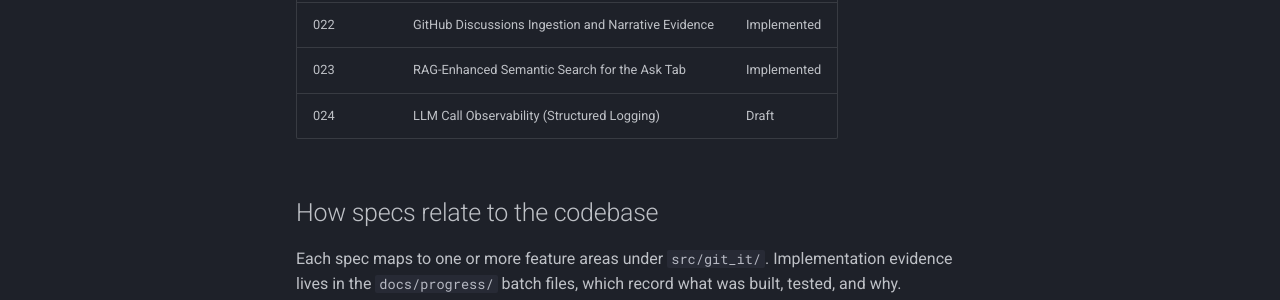
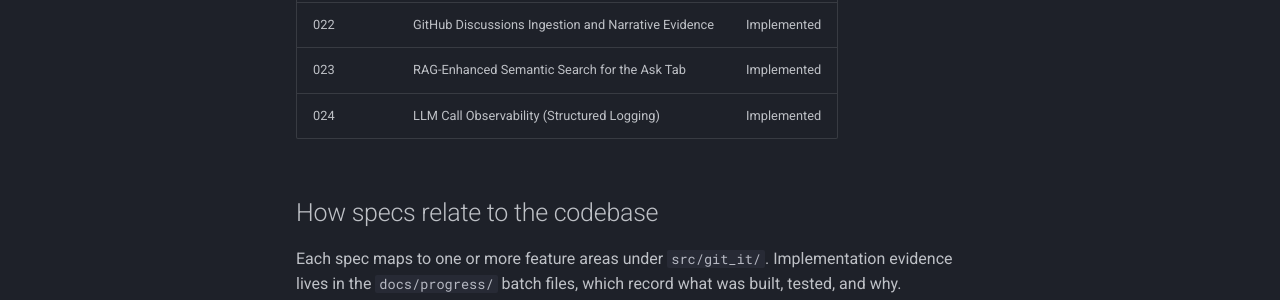
Before and after one commit to rafa-castano/git_it, an MkDocs documentation site: the page built from docs/specs/index.md, in a window 1280 px wide and 900 px high, scrolled down 875 px. Shown: the part 535-835 px from the top of the window. Built offline with MkDocs 1.6.1 and Material for MkDocs 9.7.7, drawn with Linux system fonts in a browser that asks for light colours; comment, search, counter and statistics services are not loaded.

Commit message:
docs: mark spec 024 (LLM call observability) Implemented in the specs index
observe_llm_call/observe_llm_call_stream were wired into all call sites
across batches 116-117; the index still listed the spec as Draft.

```diff
--- a/docs/specs/index.md
+++ b/docs/specs/index.md
@@ -31,7 +31,7 @@ Spec source files live in `specs/` at the project root.
 | 021 | Background-Job Fail-Loud | Implemented |
 | 022 | GitHub Discussions Ingestion and Narrative Evidence | Implemented |
 | 023 | RAG-Enhanced Semantic Search for the Ask Tab | Implemented |
-| 024 | LLM Call Observability (Structured Logging) | Draft |
+| 024 | LLM Call Observability (Structured Logging) | Implemented |
 
 ## How specs relate to the codebase
 
```
